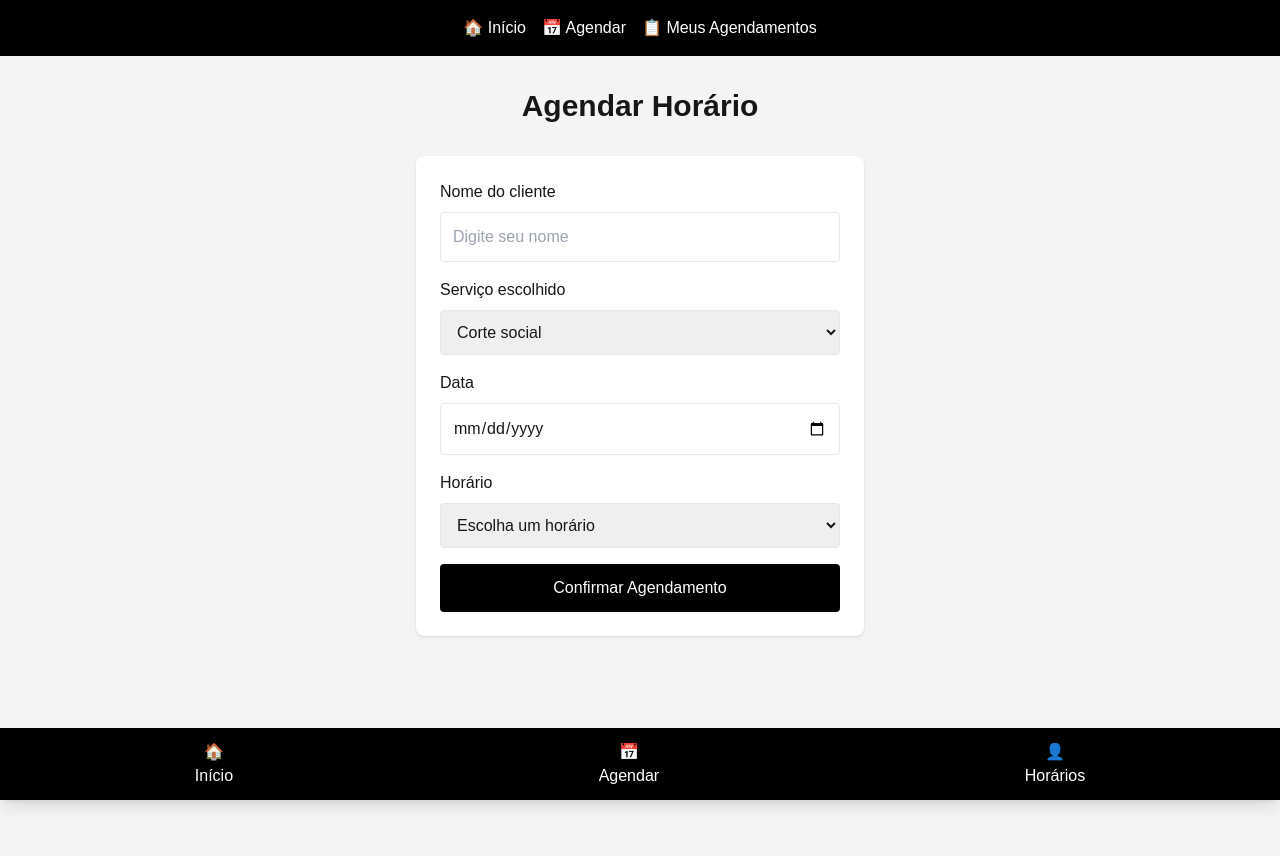
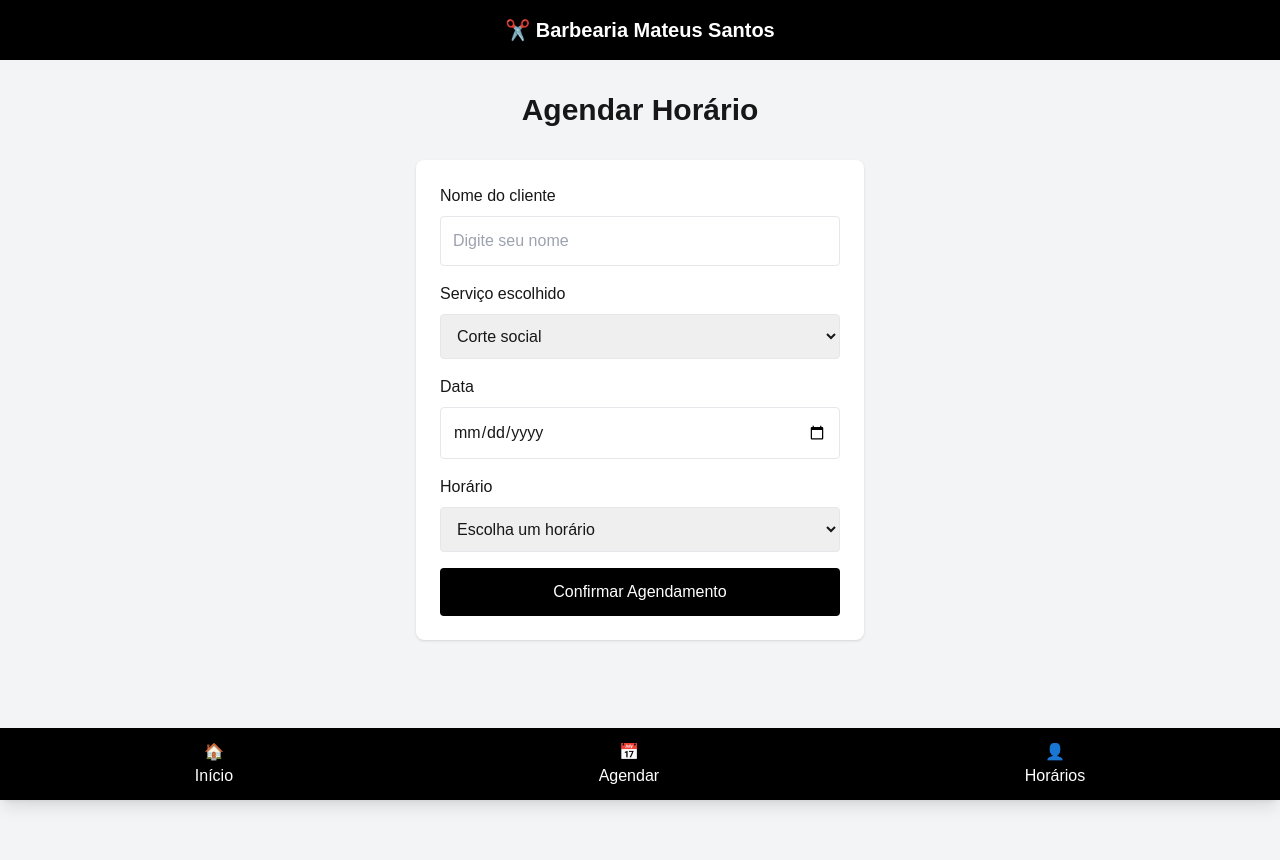
Before and after one commit to mateusdavitoria74-glitch/barbearia-mateus-santos, a Next.js app: page /agendamento in a window 1280 px wide. Built offline with nearby package versions, Linux system fonts and the light colour scheme.

Commit message:
Remove menu duplicado

```diff
--- a/app/agendamento/AgendamentoForm.tsx
+++ b/app/agendamento/AgendamentoForm.tsx
@@ -2,6 +2,7 @@
 
 import { useEffect, useState } from "react";
 import { useSearchParams } from "next/navigation";
+
 import {
   salvarAgendamento,
   listarAgendamentos,
@@ -36,16 +37,36 @@ export default function AgendamentoForm() {
   ];
 
 
+  function verificarDiaFechado(valorData: string) {
+
+    const dataSelecionada = new Date(
+      valorData + "T00:00:00"
+    );
+
+    const dia = dataSelecionada.getDay();
+
+    // 0 = Domingo
+    // 1 = Segunda
+
+    return dia === 0 || dia === 1;
+
+  }
+
+
+
   async function buscarHorarios() {
 
     const agendamentos = await listarAgendamentos();
 
+
     const ocupados = agendamentos
+
       .filter(
         (item: any) =>
           item.data === data &&
           item.status !== "Cancelado"
       )
+
       .map(
         (item: any) =>
           item.horario
@@ -57,6 +78,7 @@ export default function AgendamentoForm() {
   }
 
 
+
   useEffect(() => {
 
     if (data) {
@@ -64,6 +86,9 @@ export default function AgendamentoForm() {
     }
 
   }, [data]);
+
+
+
 
 
   async function confirmarAgendamento() {
@@ -80,6 +105,19 @@ export default function AgendamentoForm() {
     }
 
 
+
+    if (verificarDiaFechado(data)) {
+
+      setMensagem(
+        "Não atendemos aos domingos e segundas-feiras."
+      );
+
+      return;
+
+    }
+
+
+
     if (horariosOcupados.includes(horario)) {
 
       setMensagem(
@@ -89,6 +127,7 @@ export default function AgendamentoForm() {
       return;
 
     }
+
 
 
     const novoAgendamento = {
@@ -103,11 +142,14 @@ export default function AgendamentoForm() {
     };
 
 
+
     try {
+
 
       await salvarAgendamento(
         novoAgendamento
       );
+
 
 
       setMensagem(
@@ -115,22 +157,31 @@ export default function AgendamentoForm() {
       );
 
 
+
       setNome("");
       setData("");
       setHorario("");
 
 
+
     } catch (erro) {
 
+
       console.log(erro);
+
 
       setMensagem(
         "Erro ao salvar agendamento."
       );
 
+
     }
 
+
   }
+
+
+
 
 
   return (
@@ -147,9 +198,11 @@ export default function AgendamentoForm() {
       <div className="max-w-md mx-auto mt-8 bg-white p-6 rounded-lg shadow">
 
 
+
         <label className="block mb-2">
           Nome do cliente
         </label>
+
 
 
         <input
@@ -168,9 +221,12 @@ export default function AgendamentoForm() {
 
 
 
+
+
         <label className="block mb-2">
           Serviço escolhido
         </label>
+
 
 
 
@@ -199,9 +255,13 @@ export default function AgendamentoForm() {
 
 
 
+
+
         <label className="block mb-2">
           Data
         </label>
+
+
 
 
         <input
@@ -212,17 +272,49 @@ export default function AgendamentoForm() {
 
           value={data}
 
-          onChange={(e) =>
-            setData(e.target.value)
-          }
+          onChange={(e) => {
+
+
+            const novaData = e.target.value;
+
+
+
+            if (verificarDiaFechado(novaData)) {
+
+
+              setMensagem(
+                "Não atendemos aos domingos e segundas-feiras."
+              );
+
+
+              setData("");
+              setHorario("");
+
+
+              return;
+
+
+            }
+
+
+
+            setMensagem("");
+
+            setData(novaData);
+
+
+          }}
 
         />
+
+
 
 
 
         <label className="block mb-2">
           Horário
         </label>
+
 
 
 
@@ -239,13 +331,17 @@ export default function AgendamentoForm() {
         >
 
 
+
           <option value="">
             Escolha um horário
           </option>
 
 
 
+
+
           {horarios.map((hora) => (
+
 
             <option
 
@@ -257,18 +353,25 @@ export default function AgendamentoForm() {
 
             >
 
+
               {hora}
+
 
               {horariosOcupados.includes(hora)
                 ? " - Ocupado"
                 : ""}
 
+
             </option>
+
 
           ))}
 
 
+
         </select>
+
+
 
 
 
@@ -286,6 +389,8 @@ export default function AgendamentoForm() {
 
 
 
+
+
         {mensagem && (
 
           <p className="mt-4 text-center font-bold">
@@ -297,7 +402,11 @@ export default function AgendamentoForm() {
         )}
 
 
+
+
+
       </div>
+
 
 
     </main>
--- a/components/Navbar.tsx
+++ b/components/Navbar.tsx
@@ -1,24 +1,11 @@
-import Link from "next/link";
-
 export default function Navbar() {
   return (
-    <nav className="bg-black text-white p-4">
-      <div className="flex justify-center gap-4 flex-wrap">
+    <nav className="bg-black text-white p-4 shadow">
 
-        <Link href="/">
-          🏠 Início
-        </Link>
+      <h1 className="text-center text-xl font-bold">
+        ✂️ Barbearia Mateus Santos
+      </h1>
 
-
-        <Link href="/agendamento">
-          📅 Agendar
-        </Link>
-
-        <Link href="/meus-agendamentos">
-          📋 Meus Agendamentos
-        </Link>
-
-      </div>
     </nav>
   );
 }
```
